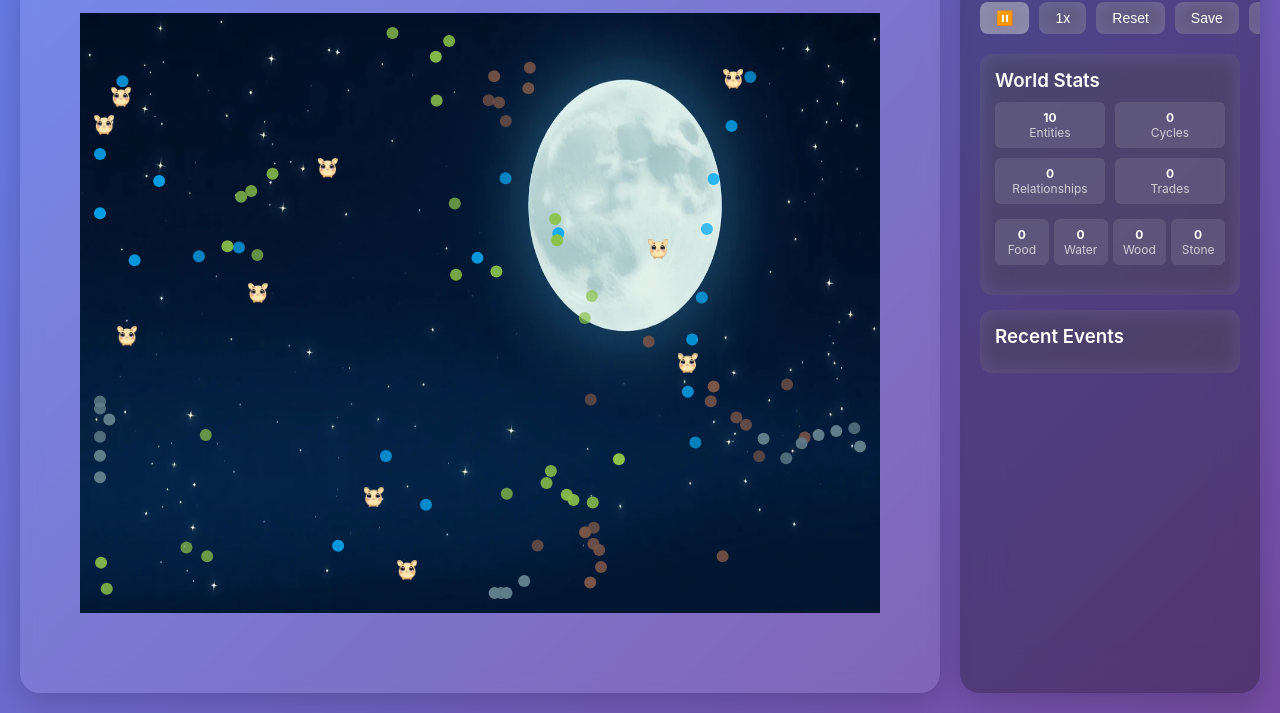
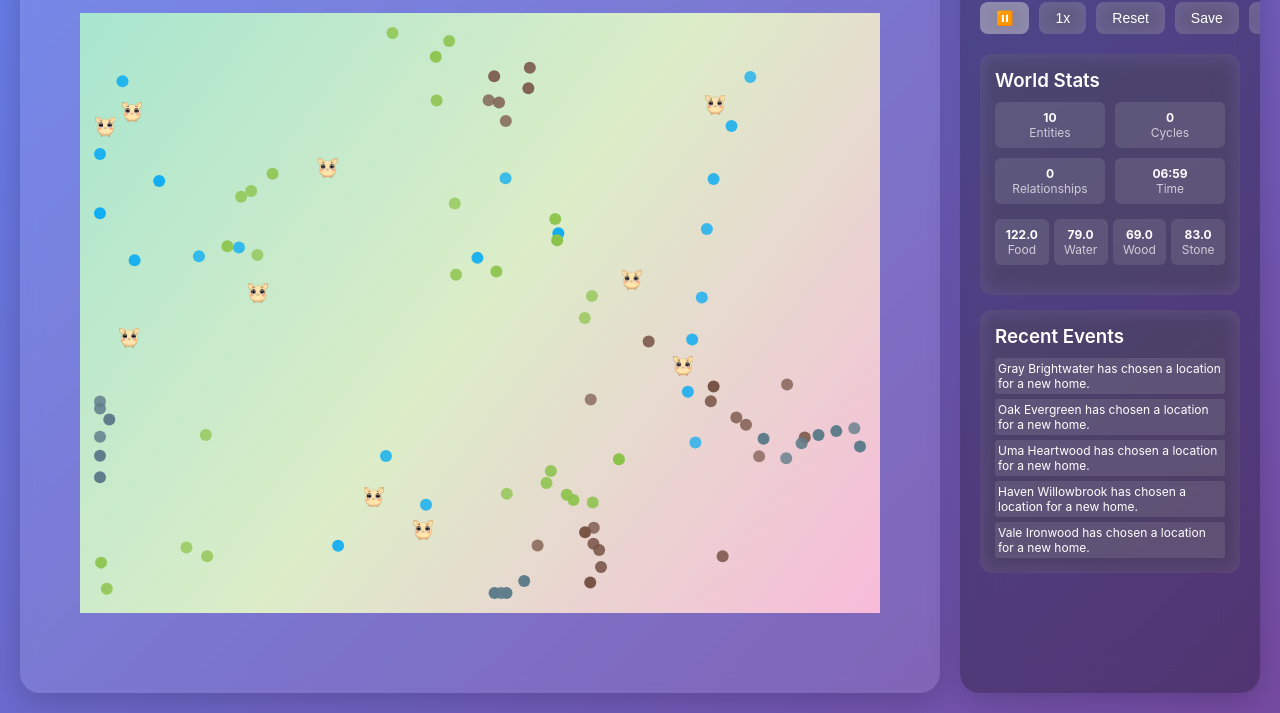
Before and after one commit to SitcomReality/websim-emergence-a-living-world, a plain HTML site: page index.html in a window 1280 px wide. Shown: the part 87-800 px from the top of the page. Drawn offline with Linux system fonts and the light colour scheme.

Commit message:
v26: unhandledRejection: Cannot set properties of null  TypeError: Cannot set properties of null      at UI.updateStats      at UI.update      at UI.render      at UI.initialize      at async EmergenceGame.start

```diff
--- a/index.html
+++ b/index.html
@@ -317,8 +317,8 @@
                         <div style="color: rgba(255,255,255,0.7);">Relationships</div>
                     </div>
                     <div class="stat">
-                        <div style="font-weight: bold;" id="tradeCount">0</div>
-                        <div style="color: rgba(255,255,255,0.7);">Trades</div>
+                        <div style="font-weight: bold;" id="timeValue">00:00</div>
+                        <div style="color: rgba(255,255,255,0.7);" id="timeLabel">Time</div>
                     </div>
                 </div>
                 <div id="resourceStats" class="stats" style="grid-template-columns: repeat(4, 1fr); gap: 5px;">
--- a/ui.js
+++ b/ui.js
@@ -272,8 +272,11 @@ export class UI {
         const hour = Math.floor(time);
         const minutes = Math.floor((time % 1) * 60);
         const timeString = `${hour.toString().padStart(2, '0')}:${minutes.toString().padStart(2, '0')}`;
-        document.getElementById('tradeCount').previousElementSibling.textContent = 'Time';
-        document.getElementById('tradeCount').textContent = timeString;
+
+        const timeValueEl = document.getElementById('timeValue');
+        if (timeValueEl) {
+            timeValueEl.textContent = timeString;
+        }
 
         // Update resource counts
         const resourceTotals = this.world.resourceManager.getTotalResources();
```
